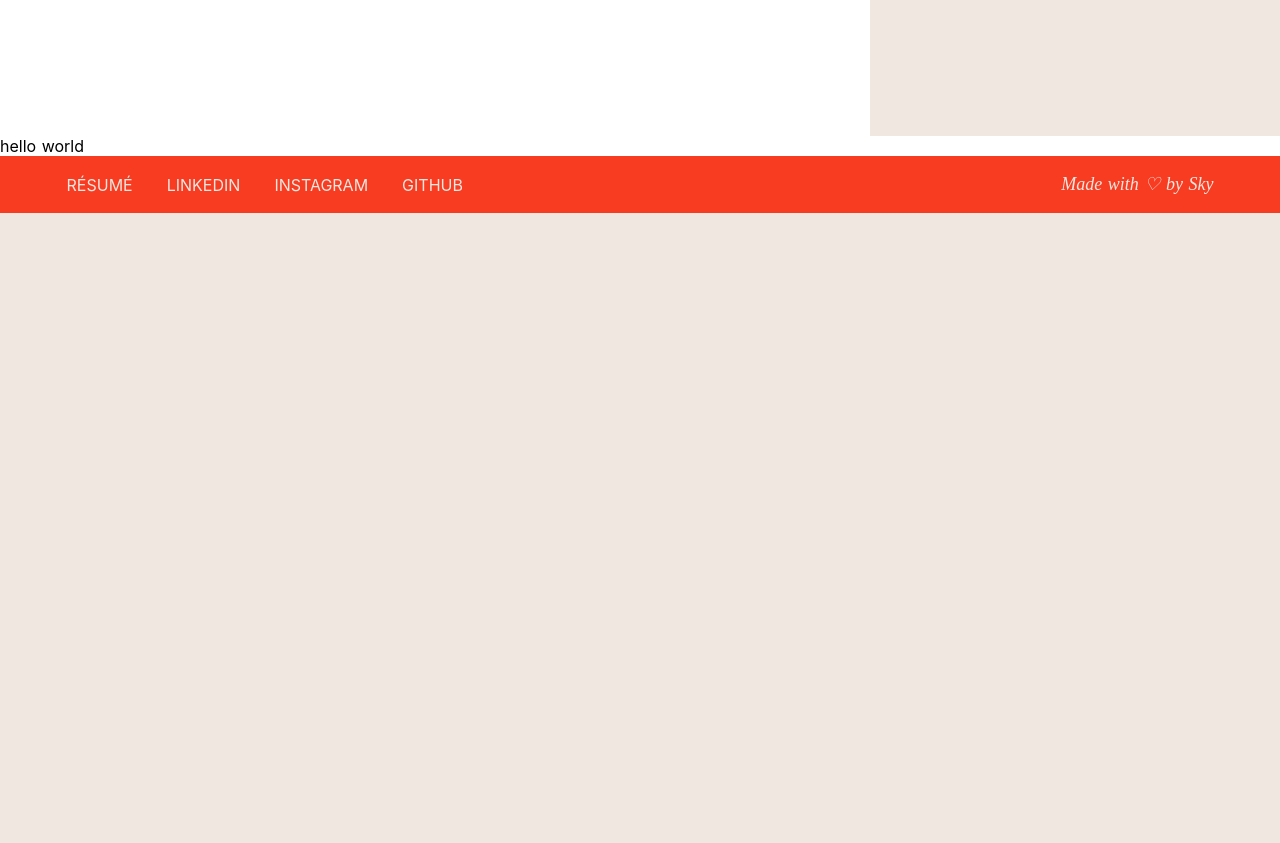
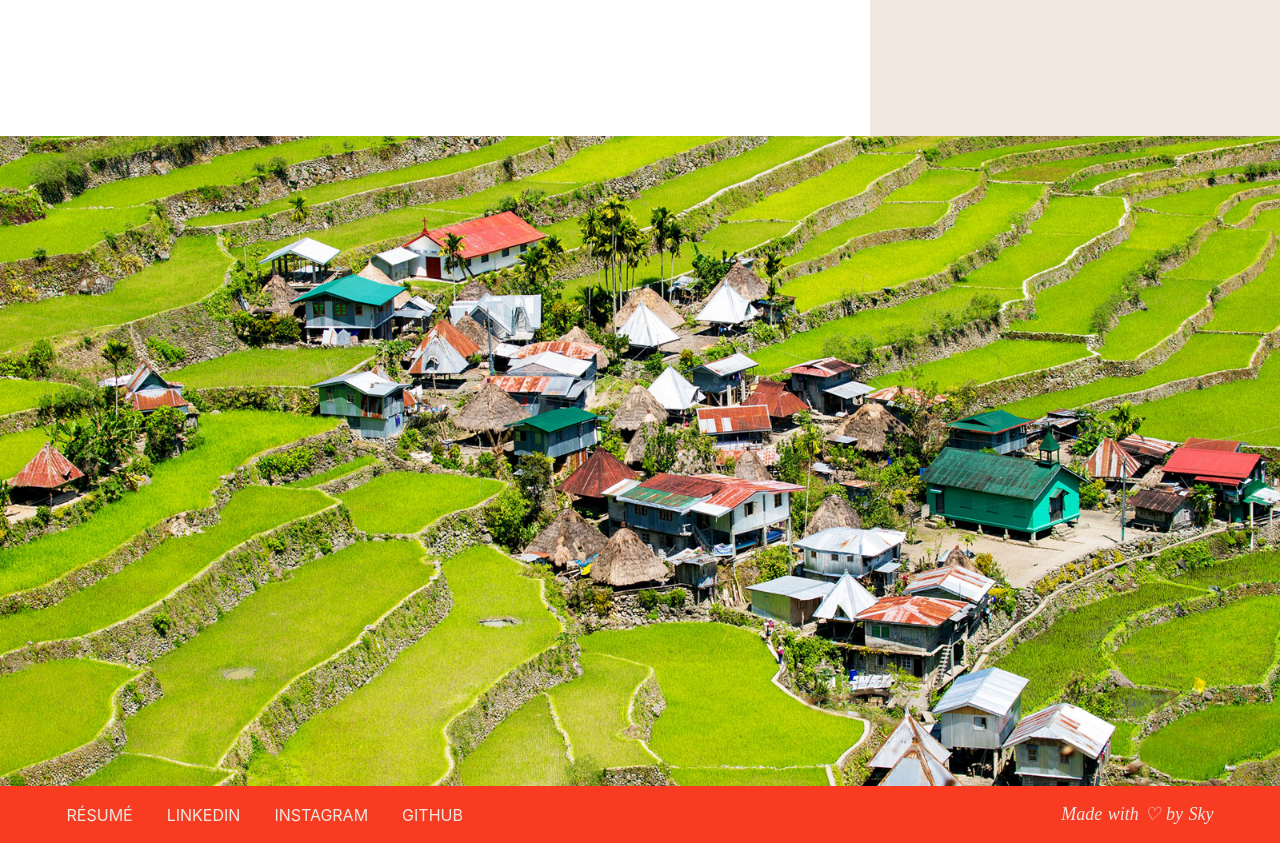
Before and after one commit to skylarsoehl/skylarsoehl.com, a Nuxt app: page /project/payyo in a window 1280 px wide. Shown: the part 1620-2463 px from the top of the page. Before the commit the page ends 1833 px from the top, so only its background shows below. Built offline with nearby package versions, Linux system fonts and the light colour scheme.

Commit message:
added curtain photo to project description

```diff
--- a/components/ProjectDescription.vue
+++ b/components/ProjectDescription.vue
@@ -82,6 +82,9 @@
           <ul></ul>
         </div>
       </div>
+    </div>
+    <div class="curtain-img">
+      <img src="@/assets/images/payyo/rice-terraces-1.jpg" alt="" />
     </div>
   </div>
 </template>
@@ -217,4 +220,15 @@ h1 {
   font-variant: small-caps;
   font-weight: 600;
 }
+
+.curtain-img {
+  height: 650px;
+  width: 100%;
+}
+
+.curtain-img > img {
+  width: 100%;
+  height: 100%;
+  object-fit: cover;
+}
 </style>
--- a/pages/project/payyo.vue
+++ b/pages/project/payyo.vue
@@ -1,5 +1,5 @@
 <template>
-  <div>hello world</div>
+  <div></div>
 </template>
 
 <script>
```
Also changed, not shown: assets/images/payyo/rice-terraces-1.jpg (added).
